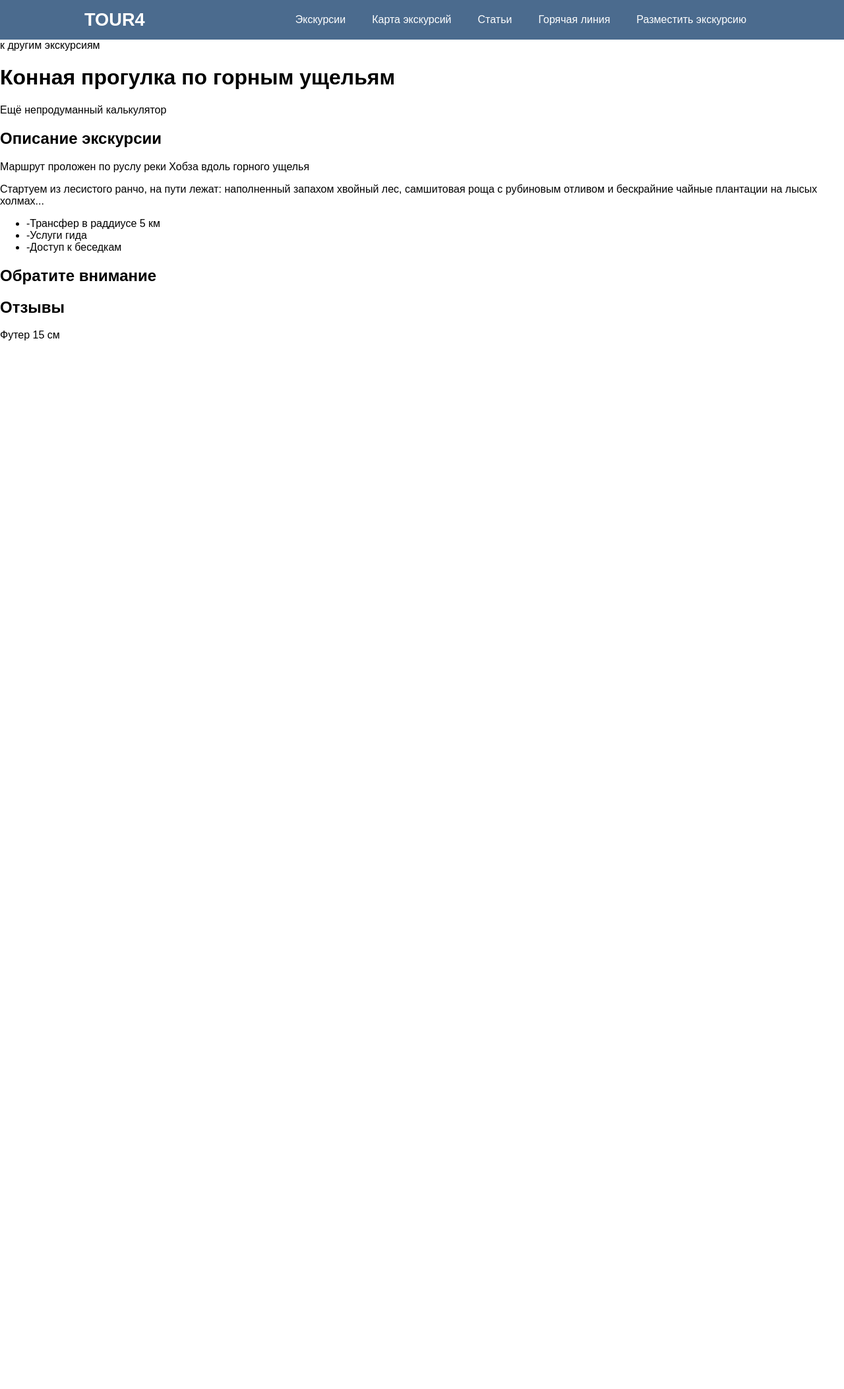
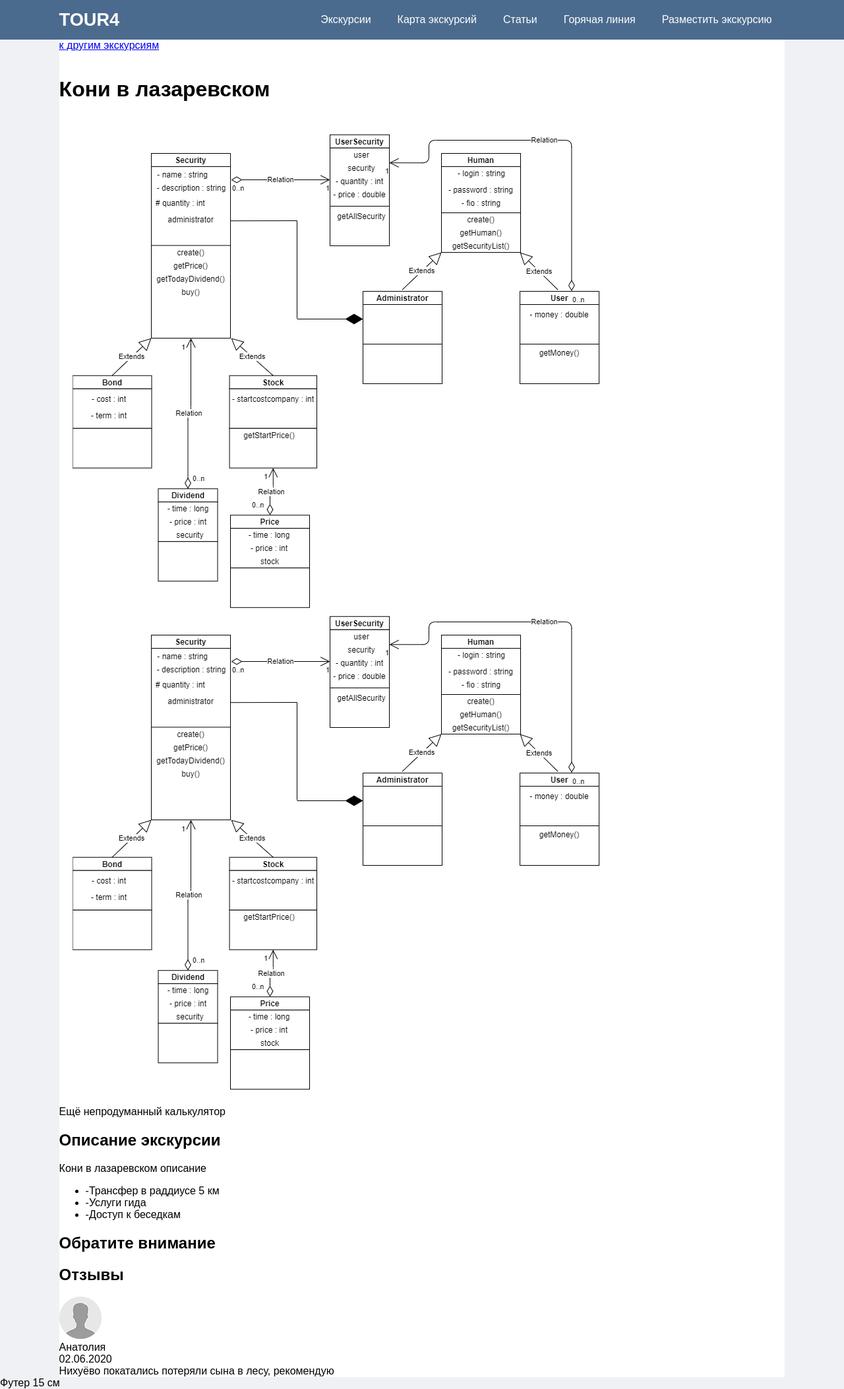
Before and after one commit to mrpeunov/deeptrip, a Django app: a page that uses templates/tours/tour.html in a window 1280 px wide. Shown: the whole page at 66% size. Before the commit the page ends 516 px from the top, so only its background shows below. Run offline with Django 3.2, Linux system fonts and the light colour scheme; data comes from the database, SQL or seed files in the repository; data that the repository does not hold is empty; some libraries are stand-ins or nearby versions.

Commit message:
Create structure tour page

```diff
--- a/static/scripts/menu.js
+++ b/static/scripts/menu.js
@@ -17,7 +17,7 @@ $(function() {
 	});
 
 	//обработаем клик по body
-    $(".container", "footer").click(function (){
+    $(".container").click(function (){
         if ($container.hasClass('body_pointer')){
             open_or_close();
 		}
--- a/static/styles/style.css
+++ b/static/styles/style.css
@@ -10,6 +10,9 @@ html,
 body {
   margin: 0;
   padding: 0;
+}
+body {
+  background: #f0f1f5;
 }
 html {
   font-family: "Source Sans Pro", sans-serif;
@@ -33,14 +36,14 @@ html {
   height: 60px;
   display: flex;
   justify-content: space-between;
-  padding: 0 10%;
+  padding: 0 7%;
 }
 @media (max-width: 768px) {
   .menu {
     position: relative;
   }
 }
-@media (max-width: 768px) {
+@media (max-width: 992px) {
   .menu {
     padding: 0 0;
   }
@@ -162,4 +165,26 @@ html {
   color: #fff;
   text-decoration: none;
 }
+.container {
+  background: #fff;
+  margin: 0 auto;
+  width: 86%;
+}
+@media (max-width: 1200px) {
+  .container {
+    width: 90%;
+  }
+}
+@media (max-width: 992px) {
+  .container {
+    width: 100%;
+  }
+}
+.tour_gallery {
+  padding: 20px;
+}
+.tour_gallery_list {
+  display: flex;
+  overflow: auto;
+}
 /*# sourceMappingURL=style.css.map */
--- a/static/styles/style.less
+++ b/static/styles/style.less
@@ -4,6 +4,7 @@
   white: #fff;
   green: #00be8b;
   blue-active: #597a9d;
+  grey: #f0f1f5;
 }
 
 @font-face {
@@ -22,6 +23,10 @@ html, body{
   padding: 0;
 }
 
+body{
+  background: #colors[grey];
+}
+
 html{
   font-family: "Source Sans Pro", sans-serif;
   font-size: 16px;
@@ -38,8 +43,9 @@ html{
 @max350: ~"(max-width: 350px)";
 @max576: ~"(max-width: 576px)";
 @max768: ~"(max-width: 768px)";
-@max992: ~"(max-width: 768px)";
+@max992: ~"(max-width: 992px)";
 @max1200: ~"(max-width: 1200px)";
+@max1400: ~"(max-width: 1400px)";
 
 .logo{
   font-family: "Womby", sans-serif;
@@ -54,7 +60,7 @@ html{
   height: 60px;
   display: flex;
   justify-content: space-between;
-  padding: 0 10%;
+  padding: 0 7%;
 
   @media @max768{
     position: relative;
@@ -187,3 +193,28 @@ html{
     text-decoration: none;
   }
 }
+
+.container{
+  background: #colors[white];
+  margin: 0 auto;
+  width: 86%;
+
+  @media @max1200{
+    width: 90%;
+  }
+
+  @media @max992{
+    width: 100%;
+  }
+}
+
+.tour{
+  &_gallery{
+    padding: 20px;
+
+    &_list{
+      display: flex;
+      overflow: auto;
+    }
+  }
+}
--- a/templates/tours/tour.html
+++ b/templates/tours/tour.html
@@ -1,22 +1,34 @@
 {% extends 'base/base.html' %}
+{% load static %}
 
 {% block content %}
     <div class="tour_head">
         <div class="tour_bread_crumbs">
-            к другим экскурсиям
+            <a href="/">к другим экскурсиям</a>
         </div>
-        <div class="tour_like"></div>
+        <div class="tour_like">
+            <img src="" alt="">
+        </div>
     </div>
 
     <div class="tour_title">
-        <h1 class="tour_title_text">Конная прогулка по горным ущельям</h1>
+        <h1 class="tour_title_text">{{ tour.title }}</h1>
+    </div>
 
-    </div>
     <div class="tour_gallery">
-        <div class="tour_gallery_main"></div>
+        <div class="tour_gallery_main">
+            <img src="{{ tour.image.url }}" alt="">
+        </div>
         <div class="tour_gallery_list">
-            <div class="tour_gallery_list_item"></div>
-            <div class="tour_gallery_list_item"></div>
+            <div class="tour_gallery_list_item">
+                <img src="{{ tour.image.url }}" alt="">
+            </div>
+
+            {% for image_item in image_items %}
+            <div class="tour_gallery_list_item">
+                <img src="{{ image_item.image.url }}" alt="">
+            </div>
+            {% endfor %}
         </div>
     </div>
     <div class="tour_calculate">
@@ -26,8 +38,8 @@
         <div class="tour_description">
             <h2 class="tour_description_title">Описание экскурсии</h2>
             <div class="tour_description_text">
-                <p>Маршрут проложен по руслу реки Хобза вдоль горного ущелья</p>
-                <p>Стартуем из лесистого ранчо, на пути лежат: наполненный запахом хвойный лес, самшитовая роща с рубиновым отливом и бескрайние чайные плантации на лысых холмах...</p>
+                {% autoescape off %} {{ tour.description }} {% endautoescape %}
+
             </div>
         </div>
         <div class="tour_includes">
@@ -41,8 +53,24 @@
     <div class="tour_node">
         <h2>Обратите внимание</h2>
     </div>
-    <div class="tour_comment">
+    <div class="tour_comments">
         <h2>Отзывы</h2>
+        <div class="tour_comment">
+            <div class="tour_comment_head">
+                <div class="tour_comment_photo">
+                    <img src="{% static 'img/comment.png' %}" alt="">
+                </div>
+                <div class="tour_comment_middle">
+                    <div class="tour_comment_name">Анатолия</div>
+                    <div class="tour_comment_date">02.06.2020</div>
+                </div>
+                <div class="tour_comment_stars">
+                </div>
+            </div>
+            <div class="tour_comment_text">
+                Нихуёво покатались потеряли сына в лесу, рекомендую
+            </div>
+        </div>
     </div>
     <div class="tour_booking">
 
--- a/tours/views.py
+++ b/tours/views.py
@@ -1,6 +1,6 @@
 from django.http import HttpResponse
 from django.shortcuts import render, redirect
-from tours.models import Tour, Category
+from tours.models import *
 from base.models import City
 from base.services import FooterAndMenuTemplateView
 from rest_framework.viewsets import ModelViewSet
@@ -37,9 +37,14 @@ class TourPage(FooterAndMenuTemplateView):
     template_name = 'tours/tour.html'
 
     def add_in_context(self, context):
-        context['tour'] = Tour.objects.get(
+        tour = Tour.objects.get(
             city__slug=context['city_slug'],
             slug=context['tour_slug'])
+        context['tour'] = tour
+        context['comments'] = Comment.objects.filter(tour=tour)
+        context['image_items'] = ImageItem.objects.filter(tour=tour)
+        print(context['image_items'])
+        context['recommended_tours'] = RecommendedTour.objects.filter(main=tour)
 
 
 class CategoriesPage(FooterAndMenuTemplateView):
```
Also changed, not shown: static/img/comment.png (added), 1 other file.
